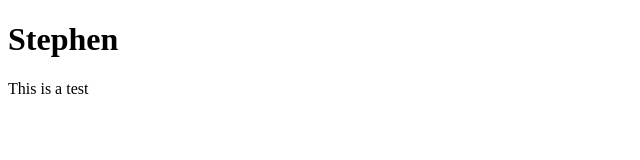
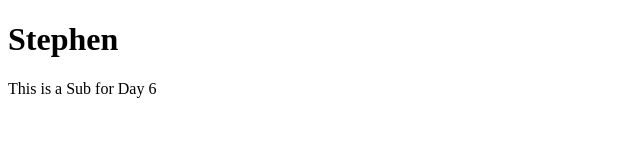
Before and after one commit to smfnscc/day6, a plain HTML site: page index.html in a window 1280 px wide. Shown: the full height of the page, 0-640 px from the left. Drawn offline with Linux system fonts and the light colour scheme.

Commit message:
Update index.html

```diff
--- a/index.html
+++ b/index.html
@@ -4,5 +4,5 @@
 <title>Stephen Franks</title>
 </head>
 <h1>Stephen</h1>
-<p> This is a test </p>
+<p> This is a Sub for Day 6 </p>
 </html>
```
